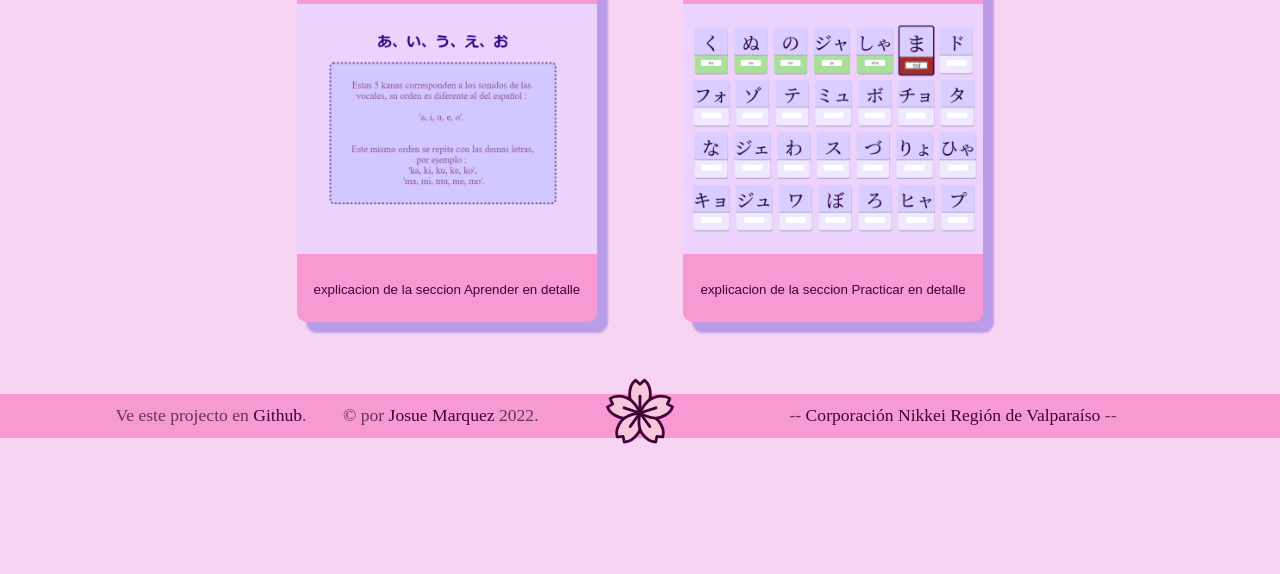
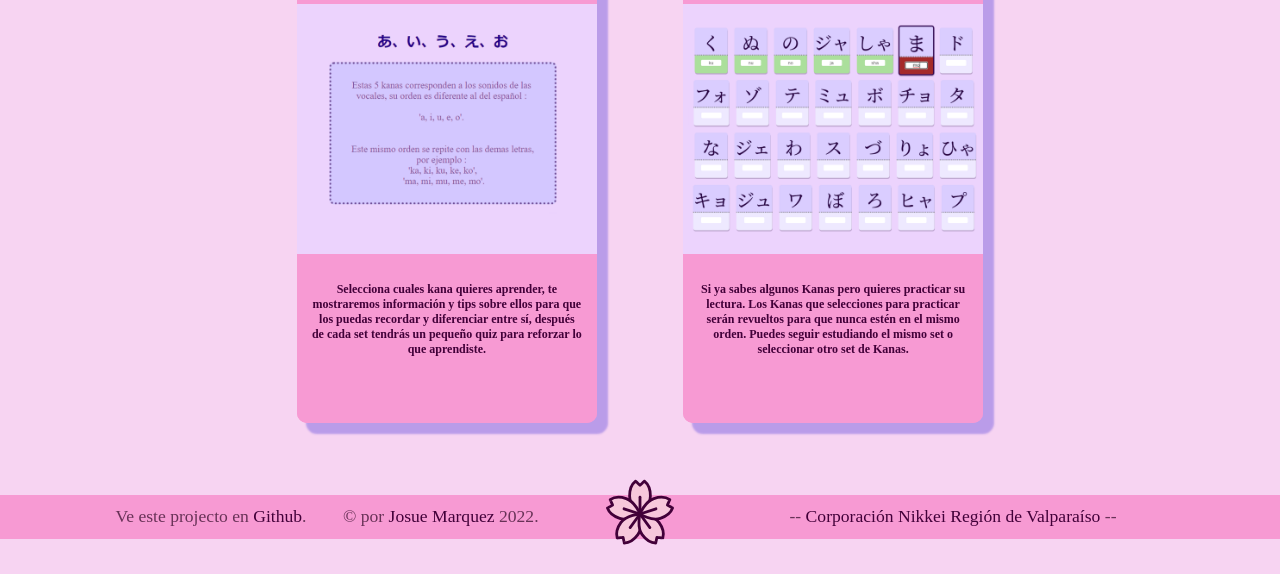
Before and after one commit to owaruuu/Kana-Practice, a plain HTML site: page index.html in a window 1280 px wide. Shown: the part 357-931 px from the top of the page. Before the commit the page ends 830 px from the top, so only its background shows below. Drawn offline with Linux system fonts and the light colour scheme; a web font is replaced by a local one.

Commit message:
add button description
-added button descriptions
-fix button footer so that the text description fits
-commented out the scale transform on the focus card to avoid fuzzy text

```diff
--- a/script.js
+++ b/script.js
@@ -390,8 +390,10 @@ const explanationtext = {
 };
 
 const bigButtonExplanations = {
-    learn: 'explicacion de la seccion Aprender en detalle',
-    practice: 'explicacion de la seccion Practicar en detalle',
+    learn: 'Selecciona cuales kana quieres aprender, te mostraremos información y tips sobre ellos para que los puedas recordar y diferenciar entre sí, después de cada set tendrás un pequeño quiz para reforzar lo que aprendiste.',
+    practice: `Si ya sabes algunos Kanas pero quieres practicar su lectura.
+    Los Kanas que selecciones para practicar serán revueltos para que nunca estén en el mismo orden. Puedes seguir estudiando el mismo set o seleccionar otro set de Kanas.
+`,
 };
 
 function FindAllBaseGroup(kana){
--- a/style.css
+++ b/style.css
@@ -176,13 +176,19 @@ h2{
 .homepage-card-footer{
     color:#420039;
     background-color: #F79AD3;
+    height: 116px;
+    font-size: 0.75rem;
     z-index: 2;
     position: relative;
     margin: 0;
     padding-top: 25px;
     padding-bottom: 25px;
+    padding-left: 15px;
+    padding-right: 15px;
     -webkit-transition: all 0.5s;
     transition: all 0.5s;
+    font-family: 'Noto Serif JP', serif;
+    font-weight: 600;
 }
 
 /* End */
@@ -803,7 +809,7 @@ label{
 
 .focus-card{
     border: 5px #420039 solid;
-    transform: scale(1.1);
+    /* transform: scale(1.1); */
 }
 
 a{
```
